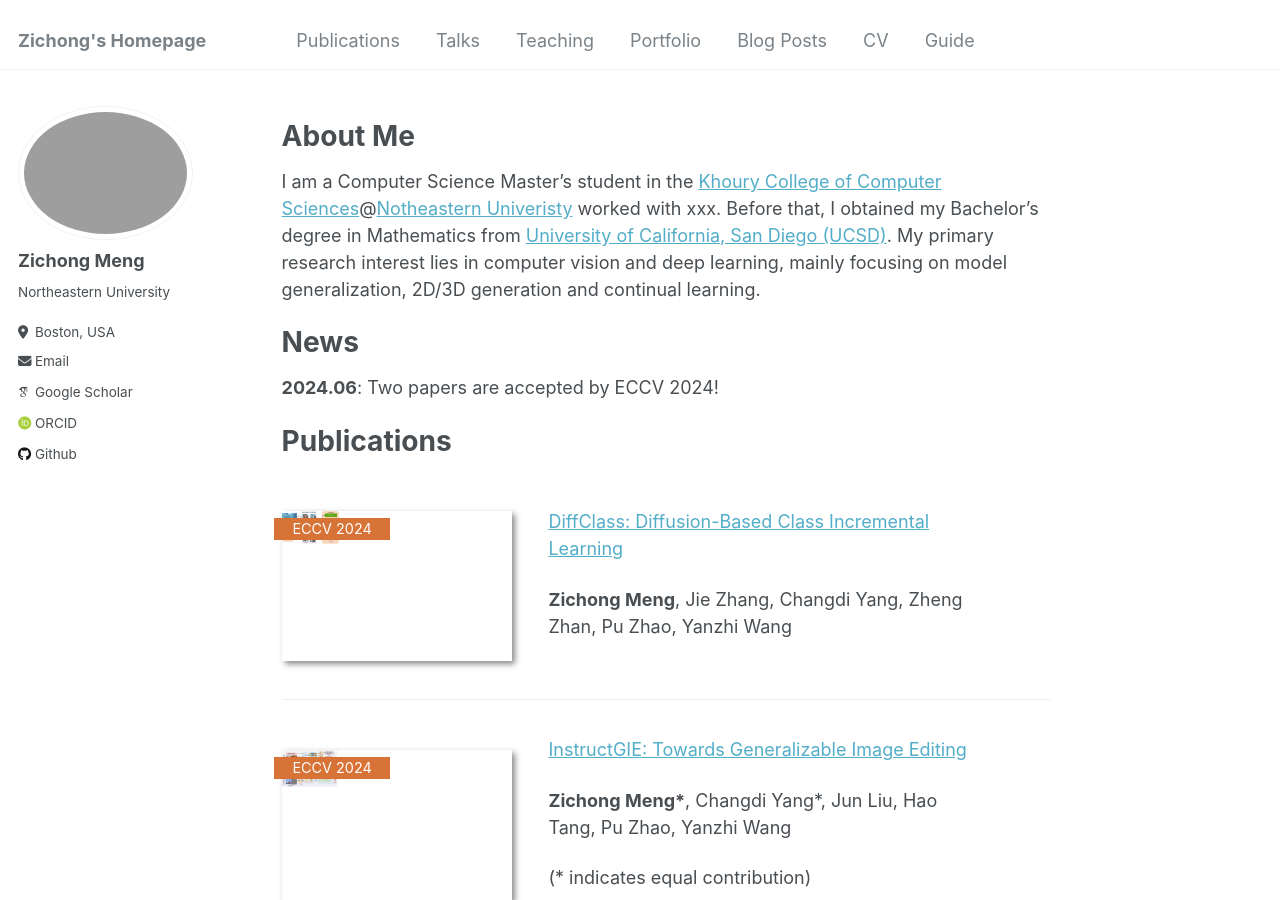
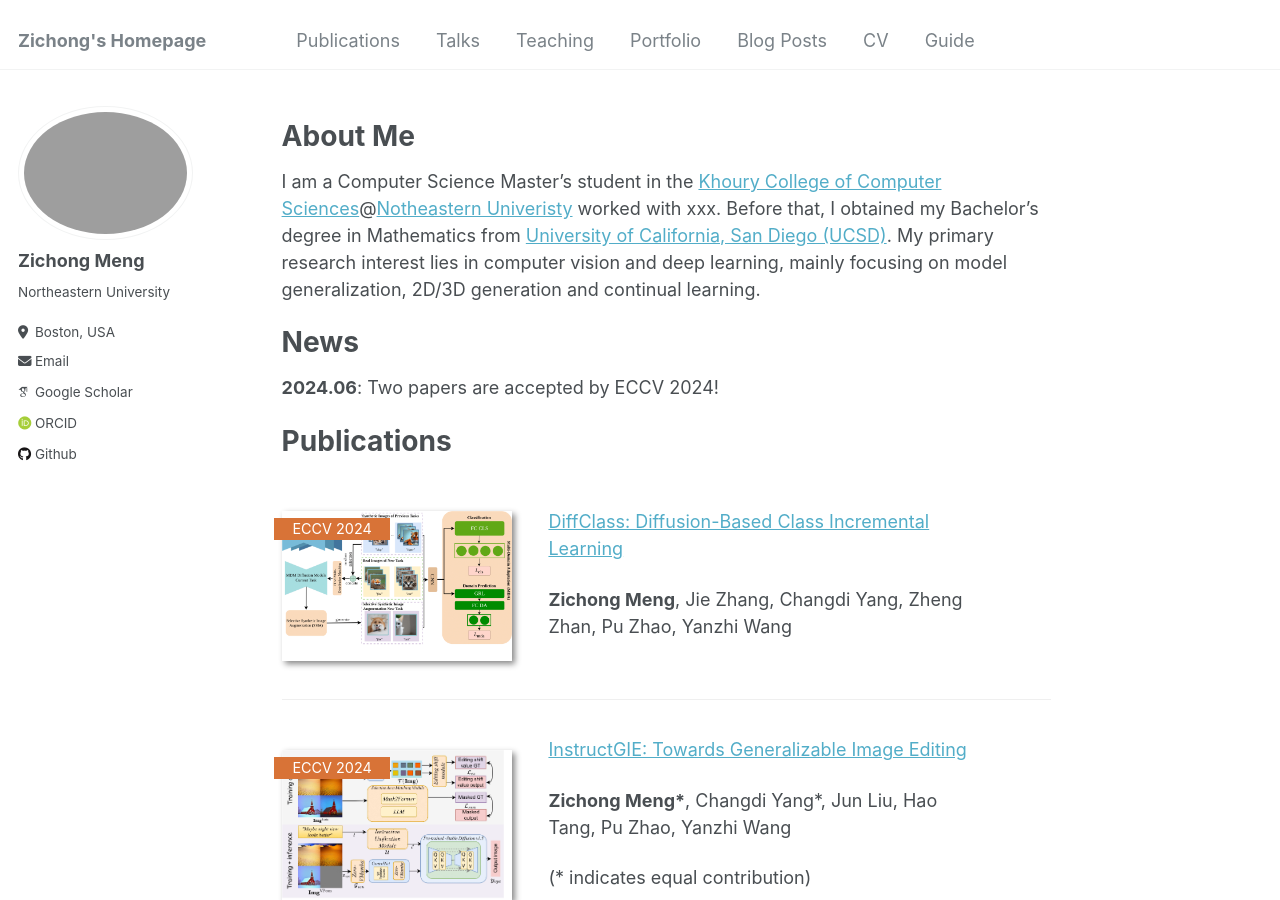
Before and after one commit to cr8br0ze/cr8br0ze.github.io, a Jekyll site: the page built from _pages/about.md, in a window 1280 px wide and 900 px high. Built offline with Jekyll 4.4.1, drawn with Linux system fonts in a browser that asks for light colours; some web fonts are replaced.

Commit message:
Update about.md

```diff
--- a/_pages/about.md
+++ b/_pages/about.md
@@ -16,7 +16,7 @@
 **2024.06**: Two papers are accepted by ECCV 2024!
 
 # Publications
-<div class='paper-box'><div class='paper-box-image'><div><div class="badge">ECCV 2024</div><img src='images/Diffclass.png' alt="sym" width="25%"></div></div>
+<div class='paper-box'><div class='paper-box-image'><div><div class="badge">ECCV 2024</div><img src='images/Diffclass.png' alt="sym" width="100%"></div></div>
 <div class='paper-box-text' markdown="1">
 
 [DiffClass: Diffusion-Based Class Incremental Learning
@@ -26,7 +26,7 @@
 </div>
 </div>
 
-<div class='paper-box'><div class='paper-box-image'><div><div class="badge">ECCV 2024</div><img src='images/InstructGIE.png' alt="sym" width="25%"></div></div>
+<div class='paper-box'><div class='paper-box-image'><div><div class="badge">ECCV 2024</div><img src='images/InstructGIE.png' alt="sym" width="100%"></div></div>
 <div class='paper-box-text' markdown="1">
 
 [InstructGIE: Towards Generalizable Image Editing
```
